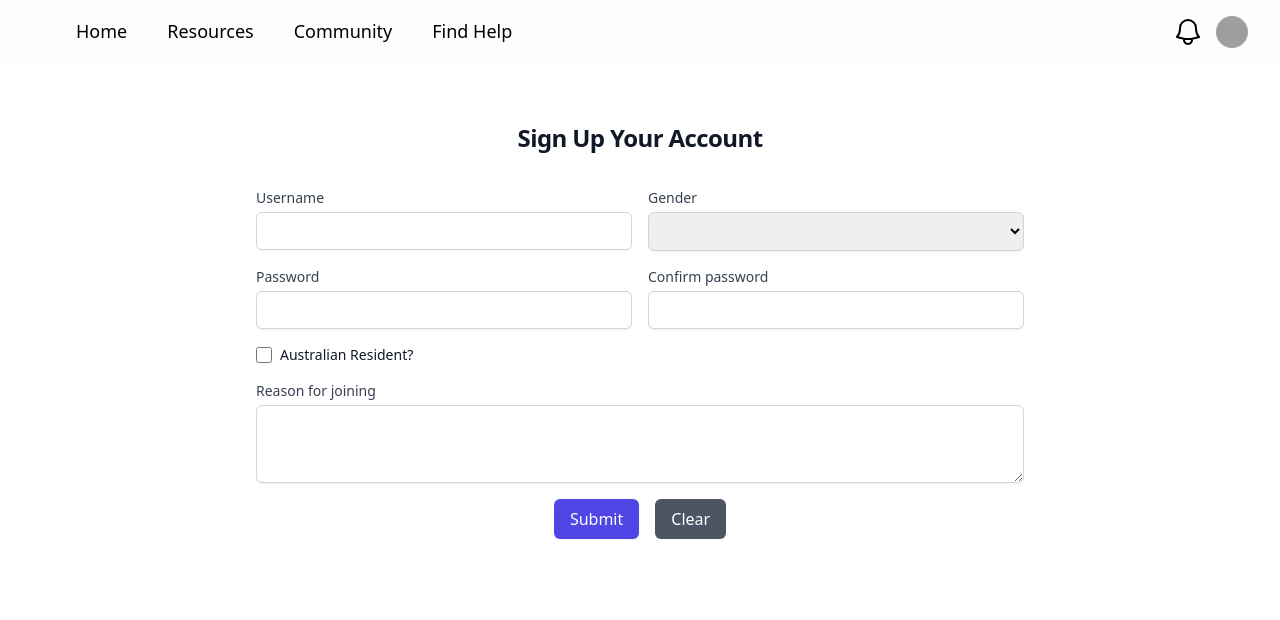
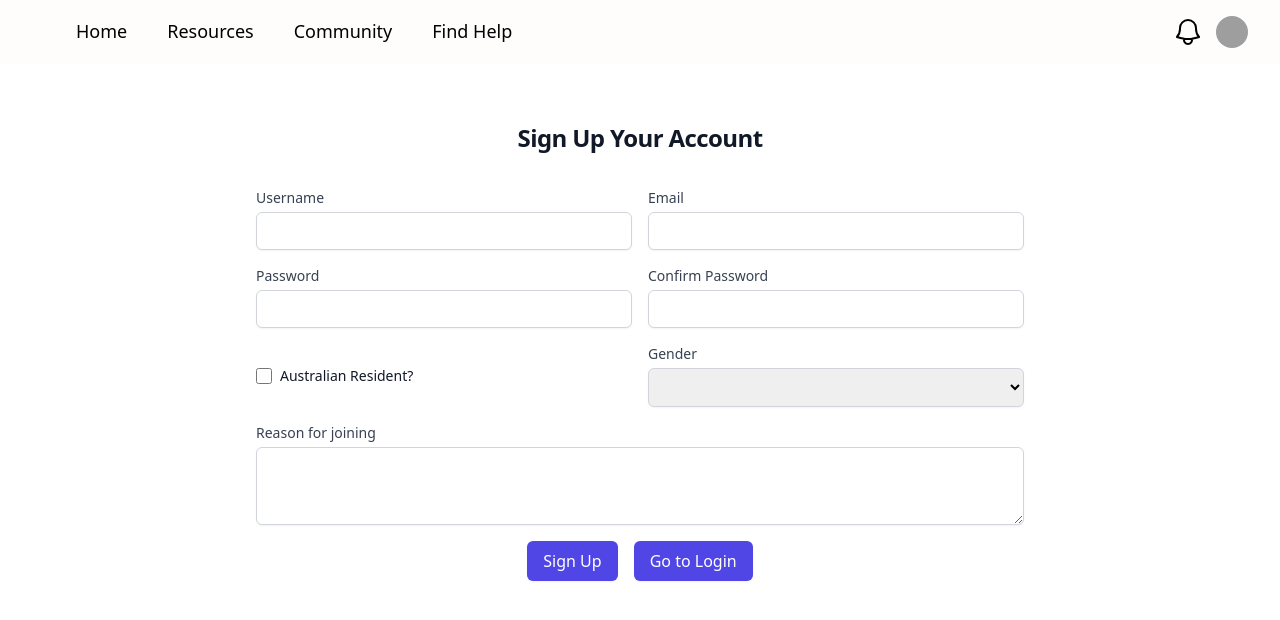
Before and after one commit to cknishan/RadientReach-MentalHealthWebsite, a Vue app: page /signup in a window 1280 px wide. Shown: the top 620 px of the page. Built offline with nearby package versions, Linux system fonts and the light colour scheme; grey boxes are pictures that could not be loaded; what tailwindcss-primeui would draw is missing.

Commit message:
user sign up and log in authentication

```diff
--- a/src/router/index.js
+++ b/src/router/index.js
@@ -27,8 +27,26 @@ const routes = [
         meta: { requiresAuth: true }
     },
     { path: '/home', name: 'Home', component: HomeView },
-    { path: '/login', name: 'Login', component: LoginView },
-    { path: '/signup', name: 'SignUp', component: SignUp },
+    {
+        path: '/login', name: 'Login', component: LoginView,
+        beforeEnter: (to, from, next) => {
+            if (AuthService.isLoggedIn()) {
+                next({ name: 'Profile' }); // Redirect to Home or Profile if logged in
+            } else {
+                next();
+            }
+        }
+    },
+    {
+        path: '/signup', name: 'SignUp', component: SignUp,
+        beforeEnter: (to, from, next) => {
+            if (AuthService.isLoggedIn()) {
+                next({ name: 'Profile' }); // Redirect to Home or Profile if logged in
+            } else {
+                next();
+            }
+        }
+    },
     { path: '/access-denied', name: 'AccessDenied', component: AccessDeniedView },
     { path: '/community', name: 'Community', component: CommunityView, meta: { requiresAuth: true } },
     { path: '/find-help', name: 'FindHelp', component: FindHelpView },
--- a/src/views/AccessDeniedView.vue
+++ b/src/views/AccessDeniedView.vue
@@ -5,10 +5,18 @@
             <h1 class="mt-4 text-3xl font-bold tracking-tight sm:text-5xl">Restricted Access</h1>
             <p class="mt-6 text-xl leading-7 text-theme-pink">Please log in with your Account to access this page</p>
             <div class="mt-10 flex items-center justify-center gap-x-6">
-                <RouterLink class="" :to="{ name: 'Login' }">
+                Have an account?
+                <RouterLink class="text-indigo-600" :to="{ name: 'Login' }">
                     Go to Login
                 </RouterLink>
             </div>
+            <div class="mt-10 flex items-center justify-center gap-x-6">
+                Dont' have an account?
+                <RouterLink class="text-indigo-600" :to="{ name: 'SignUp' }">
+                    Sign Up now
+                </RouterLink>
+            </div>
+
         </div>
     </main>
 </template>
--- a/src/views/LoginView.vue
+++ b/src/views/LoginView.vue
@@ -13,9 +13,12 @@ const router = useRouter();
 
 // Function to handle login
 const handleLogin = () => {
-    if (AuthService.login(username.value, password.value)) {
-        errorMessage.value = '';
-        router.push({ name: 'Profile' });
+    const users = JSON.parse(localStorage.getItem('users')) || [];
+    const user = users.find(user => user.username === username.value && user.password === password.value);
+
+    if (user) {
+        AuthService.login(username.value, password.value);
+        router.push({ name: 'Home' });
     } else {
         errorMessage.value = 'Invalid credentials';
     }
@@ -54,6 +57,7 @@ const handleLogin = () => {
                         In</button>
                 </div>
             </form>
+            <p v-if="errorMessage" class="my-2 text-red-500">{{ errorMessage }}</p>
 
             <p class="mt-10 text-center text-sm text-gray-500">
                 Not a member?
--- a/src/views/SignUp.vue
+++ b/src/views/SignUp.vue
@@ -1,42 +1,43 @@
 <script setup>
 import { ref } from 'vue'
-import { useRouter } from 'vue-router';
+import { useRouter, RouterLink } from 'vue-router';
 
-// Create a router instance for navigation
 const router = useRouter();
 
 const formData = ref({
     username: '',
+    email: '',
     password: '',
+    confirmPassword: '',
     isAustralian: false,
     reason: '',
     gender: ''
 })
 
-const submittedCards = ref([])
+const singupErrorMessage = ref('')
 
 const submitForm = () => {
     validateName(true)
+    validateEmail(true)
     validatePassword(true)
-    if (!errors.value.username && !errors.value.password) {
-        submittedCards.value.push({ ...formData.value })
-        clearForm()
-    }
-}
+    validateConfirmPassword(true)
 
-const clearForm = () => {
-    formData.value = {
-        username: '',
-        password: '',
-        confirmPassword: '',
-        isAustralian: false,
-        reason: '',
-        gender: ''
+    if (!errors.value.username && !errors.value.email && !errors.value.password && !errors.value.confirmPassword) {
+        const existingUsers = JSON.parse(localStorage.getItem('users')) || [];
+        const userExists = existingUsers.some(user => user.username === formData.value.username);
+        if (userExists) {
+            singupErrorMessage.value = `Username ${formData.value.username} already exists. Please choose a different username.`;
+        } else {
+            existingUsers.push({ ...formData.value });
+            localStorage.setItem('users', JSON.stringify(existingUsers));
+            router.push({ name: 'Login' });
+        }
     }
 }
 
 const errors = ref({
     username: null,
+    email: null,
     password: null,
     confirmPassword: null,
     resident: null,
@@ -53,6 +54,15 @@ const validateName = (blur) => {
         if (blur) errors.value.username = 'Name must be at least 3 characters'
     } else {
         errors.value.username = null
+    }
+}
+
+const validateEmail = (blur) => {
+    const emailPattern = /^[^\s@]+@[^\s@]+\.[^\s@]+$/
+    if (!emailPattern.test(formData.value.email)) {
+        if (blur) errors.value.email = 'Please enter a valid email address'
+    } else {
+        errors.value.email = null
     }
 }
 
@@ -79,10 +89,7 @@ const validatePassword = (blur) => {
     }
 }
 
-/**
- * Confirm password validation function that checks if the password and confirm password fields match.
- * @param blur: boolean - If true, the function will display an error message if the passwords do not match.
- */
+
 const validateConfirmPassword = (blur) => {
     if (formData.value.password !== formData.value.confirmPassword) {
         if (blur) errors.value.confirmPassword = 'Passwords do not match.'
@@ -97,15 +104,16 @@ const checkReason = (blur) => {
     } else {
         customMessage.value.reasonMessage = null
     }
+
+
+
 }
 </script>
-
 <template>
-    <div class="container mx-auto p-4">
+    <div class="mx-auto p-4">
         <div class="max-w-3xl mx-auto">
             <h2 class="mt-10 text-center text-2xl font-bold leading-9 tracking-tight text-gray-900 mb-8">Sign Up Your
-                Account
-            </h2>
+                Account</h2>
             <form @submit.prevent="submitForm" class="space-y-4">
                 <div class="grid grid-cols-1 sm:grid-cols-2 gap-4">
                     <div>
@@ -116,13 +124,11 @@ const checkReason = (blur) => {
                         <div v-if="errors.username" class="text-red-600 text-sm mt-1">{{ errors.username }}</div>
                     </div>
                     <div>
-                        <label for="gender" class="block text-sm font-medium text-gray-700">Gender</label>
-                        <select id="gender" v-model="formData.gender" required
-                            class="mt-1 block w-full px-3 py-2 border border-gray-300 rounded-md shadow-sm focus:ring-indigo-500 focus:border-indigo-500 sm:text-sm">
-                            <option value="male">Male</option>
-                            <option value="female">Female</option>
-                            <option value="other">Other</option>
-                        </select>
+                        <label for="email" class="block text-sm font-medium text-gray-700">Email</label>
+                        <input type="email" id="email" @blur="() => validateEmail(true)"
+                            @input="() => validateEmail(false)" v-model="formData.email"
+                            class="mt-1 block w-full px-3 py-2 border border-gray-300 rounded-md shadow-sm focus:ring-indigo-500 focus:border-indigo-500 sm:text-sm" />
+                        <div v-if="errors.email" class="text-red-600 text-sm mt-1">{{ errors.email }}</div>
                     </div>
                     <div>
                         <label for="password" class="block text-sm font-medium text-gray-700">Password</label>
@@ -133,20 +139,32 @@ const checkReason = (blur) => {
                     </div>
                     <div>
                         <label for="confirm-password" class="block text-sm font-medium text-gray-700">Confirm
-                            password</label>
+                            Password</label>
                         <input type="password" id="confirm-password" v-model="formData.confirmPassword"
                             @blur="() => validateConfirmPassword(true)"
                             class="mt-1 block w-full px-3 py-2 border border-gray-300 rounded-md shadow-sm focus:ring-indigo-500 focus:border-indigo-500 sm:text-sm" />
-                        <div v-if="errors.confirmPassword" class="text-red-600 text-sm mt-1">
-                            {{ errors.confirmPassword }}
-                        </div>
+                        <div v-if="errors.confirmPassword" class="text-red-600 text-sm mt-1">{{ errors.confirmPassword
+                            }}</div>
                     </div>
                 </div>
                 <div>
-                    <div class="flex items-center">
-                        <input type="checkbox" id="isAustralian" v-model="formData.isAustralian"
-                            class="h-4 w-4 text-indigo-600 border-gray-300 rounded focus:ring-indigo-500" />
-                        <label for="isAustralian" class="ml-2 block text-sm text-gray-900">Australian Resident?</label>
+                    <div class="grid grid-cols-1 sm:grid-cols-2 gap-4">
+                        <div class="flex items-center">
+                            <input type="checkbox" id="isAustralian" v-model="formData.isAustralian"
+                                class="h-4 w-4 text-indigo-600 border-gray-300 rounded focus:ring-indigo-500" />
+                            <label for="isAustralian" class="ml-2 block text-sm text-gray-900">Australian
+                                Resident?</label>
+
+                        </div>
+                        <div>
+                            <label for="gender" class="block text-sm font-medium text-gray-700">Gender</label>
+                            <select id="gender" v-model="formData.gender" required
+                                class="mt-1 block w-full px-3 py-2 border border-gray-300 rounded-md shadow-sm focus:ring-indigo-500 focus:border-indigo-500 sm:text-sm">
+                                <option value="male">Male</option>
+                                <option value="female">Female</option>
+                                <option value="other">Other</option>
+                            </select>
+                        </div>
                     </div>
                 </div>
                 <div>
@@ -157,15 +175,19 @@ const checkReason = (blur) => {
                     <div v-if="customMessage.reasonMessage" class="text-red-600 text-sm mt-1">{{
                         customMessage.reasonMessage }}</div>
                 </div>
+                <p v-if="singupErrorMessage" style="color: red">{{ singupErrorMessage }}</p>
+
                 <div class="flex justify-center space-x-4">
                     <button type="submit"
-                        class="bg-indigo-600 text-white px-4 py-2 rounded-md shadow-sm hover:bg-indigo-700 focus:outline-none focus:ring-2 focus:ring-offset-2 focus:ring-indigo-500">Submit</button>
-                    <button type="button" @click="clearForm"
-                        class="bg-gray-600 text-white px-4 py-2 rounded-md shadow-sm hover:bg-gray-700 focus:outline-none focus:ring-2 focus:ring-offset-2 focus:ring-gray-500">Clear</button>
+                        class="bg-indigo-600 text-white px-4 py-2 rounded-md shadow-sm hover:bg-indigo-700 focus:outline-none focus:ring-2 focus:ring-offset-2 focus:ring-indigo-500">Sign
+                        Up</button>
+                    <RouterLink
+                        class="bg-indigo-600 text-white px-4 py-2 rounded-md shadow-sm hover:bg-indigo-700 focus:outline-none focus:ring-2 focus:ring-offset-2 focus:ring-indigo-500"
+                        :to="{ name: 'Login' }">
+                        Go to Login
+                    </RouterLink>
                 </div>
             </form>
         </div>
     </div>
 </template>
-
-<style scoped></style>
```
Also changed, not shown: src/services/auth.js (+5 -37 lines).
